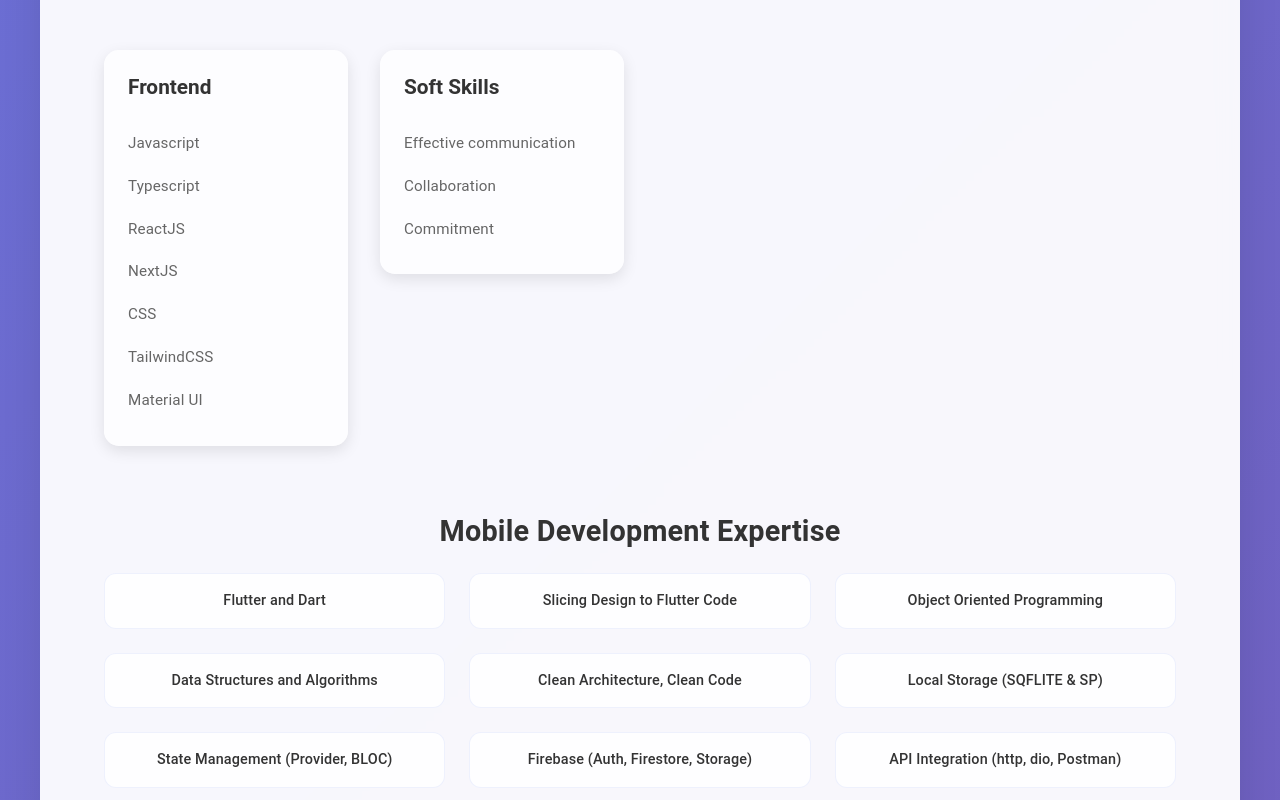
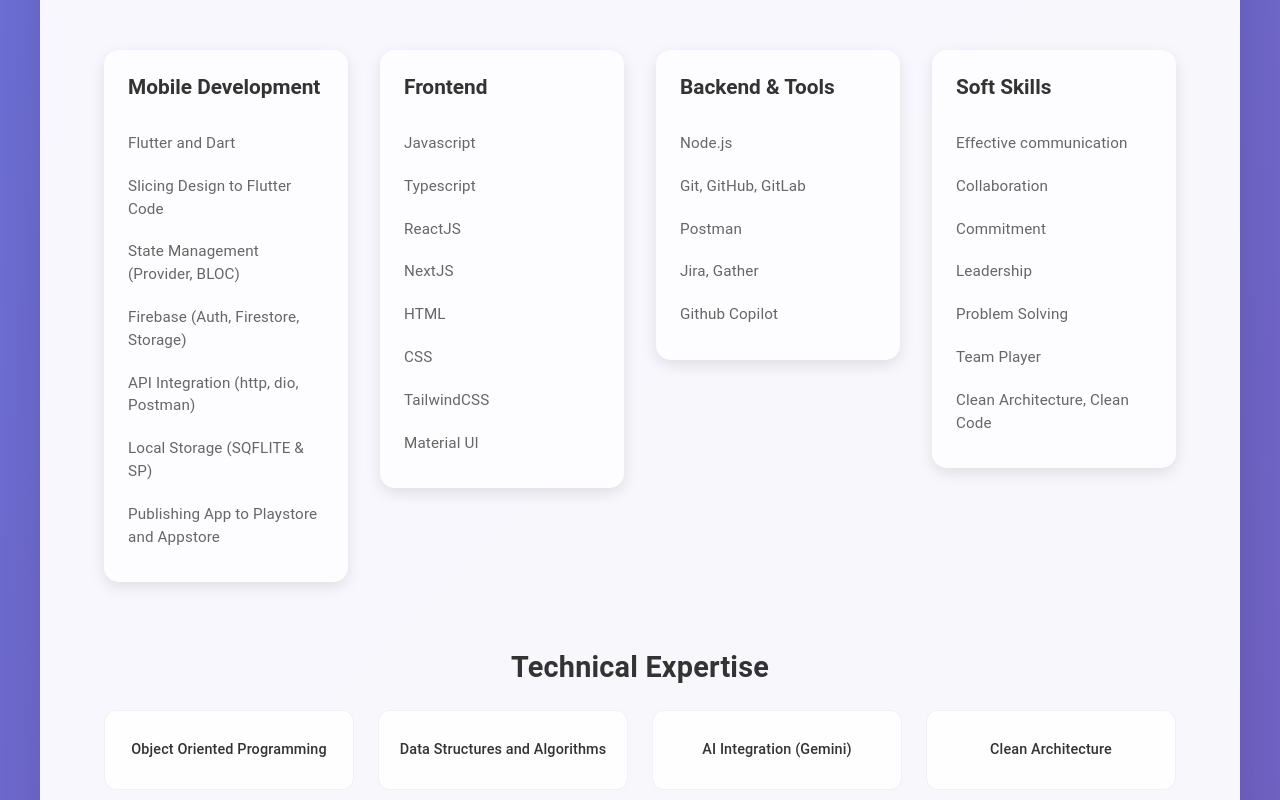
Before and after one commit to joshuapurbaa/my-portfolio, a React (Vite) app: page / in a window 1280 px wide. Shown: the part 2840-3640 px from the top of the page. Built offline with nearby package versions, Linux system fonts and the light colour scheme.

Commit message:
refactor: update footer name, modify role in experience section, and enhance skills list with additional technical expertise

```diff
--- a/src/components/Footer.tsx
+++ b/src/components/Footer.tsx
@@ -23,7 +23,7 @@ export default function Footer() {
               fontSize: '1.1rem'
             }}
           >
-            YoshuaDCZ.
+            YoshuaPurba.
           </Typography>
           <Typography
             variant="body2"
--- a/src/sections/Experience.tsx
+++ b/src/sections/Experience.tsx
@@ -5,7 +5,7 @@ const experiences = [
   {
     company: "Bank Raya",
     period: "Aug 2024 - Present",
-    role: "Flutter Developer",
+    role: "Frontend Developer",
     tasks: [
       "Expanding Features in Current Mobile Applications (Flutter) and Webview (NextJS)",
       "Mobile Apps: Bank Raya"
--- a/src/sections/Skills.tsx
+++ b/src/sections/Skills.tsx
@@ -1,21 +1,40 @@
 import { Container, Grid, Typography, Box } from "@mui/material";
 
 const skillsData = {
-
+  "Mobile Development": [
+    "Flutter and Dart",
+    "Slicing Design to Flutter Code",
+    "State Management (Provider, BLOC)",
+    "Firebase (Auth, Firestore, Storage)",
+    "API Integration (http, dio, Postman)",
+    "Local Storage (SQFLITE & SP)",
+    "Publishing App to Playstore and Appstore"
+  ],
   "Frontend": [
     "Javascript",
     "Typescript",
     "ReactJS",
     "NextJS",
+    "HTML",
     "CSS",
     "TailwindCSS",
-    "Material UI",
+    "Material UI"
   ],
-
+  "Backend & Tools": [
+    "Node.js",
+    "Git, GitHub, GitLab",
+    "Postman",
+    "Jira, Gather",
+    "Github Copilot"
+  ],
   "Soft Skills": [
     "Effective communication",
     "Collaboration",
     "Commitment",
+    "Leadership",
+    "Problem Solving",
+    "Team Player",
+    "Clean Architecture, Clean Code"
   ]
 };
 
@@ -79,7 +98,7 @@ export default function Skills() {
           ))}
         </Grid>
 
-        {/* Additional Flutter/Mobile Skills Section */}
+        {/* Additional Technical Skills */}
         <Box sx={{ marginTop: '48px' }}>
           <Typography
             variant="h4"
@@ -91,35 +110,29 @@ export default function Skills() {
               textAlign: 'center'
             }}
           >
-            Mobile Development Expertise
+            Technical Expertise
           </Typography>
 
-          <Grid container spacing={3}>
+          <Grid container spacing={3} justifyContent="center">
             {[
-              "Flutter and Dart",
-              "Slicing Design to Flutter Code",
               "Object Oriented Programming",
               "Data Structures and Algorithms",
-              "Clean Architecture, Clean Code",
-              "Local Storage (SQFLITE & SP)",
-              "State Management (Provider, BLOC)",
-              "Firebase (Auth, Firestore, Storage)",
-              "API Integration (http, dio, Postman)",
               "AI Integration (Gemini)",
-              "Git, GitHub, GitLab",
-              "Working with team (Jira, Gather)",
-              "Working with AI (Github Copilot)",
-              "Publishing App to Playstore and Appstore"
+              "Clean Architecture"
             ].map((skill, index) => (
-              <Grid item xs={12} sm={6} md={4} key={index}>
+              <Grid item xs={12} sm={6} md={3} key={index}>
                 <Box
                   sx={{
                     background: 'rgba(255, 255, 255, 0.8)',
                     borderRadius: '12px',
-                    padding: '16px',
+                    padding: '20px',
                     textAlign: 'center',
                     border: '1px solid rgba(102, 126, 234, 0.1)',
                     transition: 'all 0.3s ease',
+                    minHeight: '80px',
+                    display: 'flex',
+                    alignItems: 'center',
+                    justifyContent: 'center',
                     '&:hover': {
                       background: 'rgba(102, 126, 234, 0.1)',
                       transform: 'translateY(-4px)',
```
